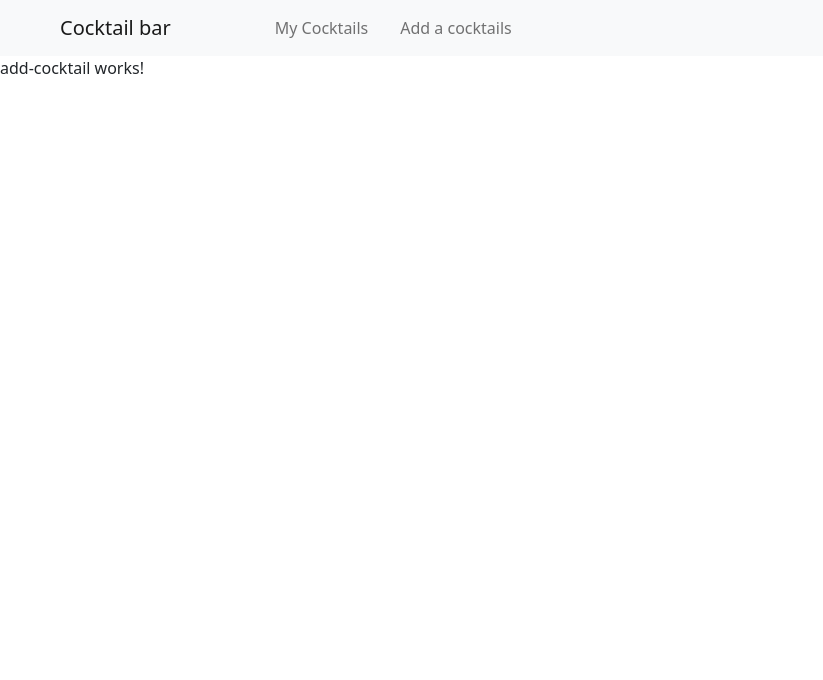
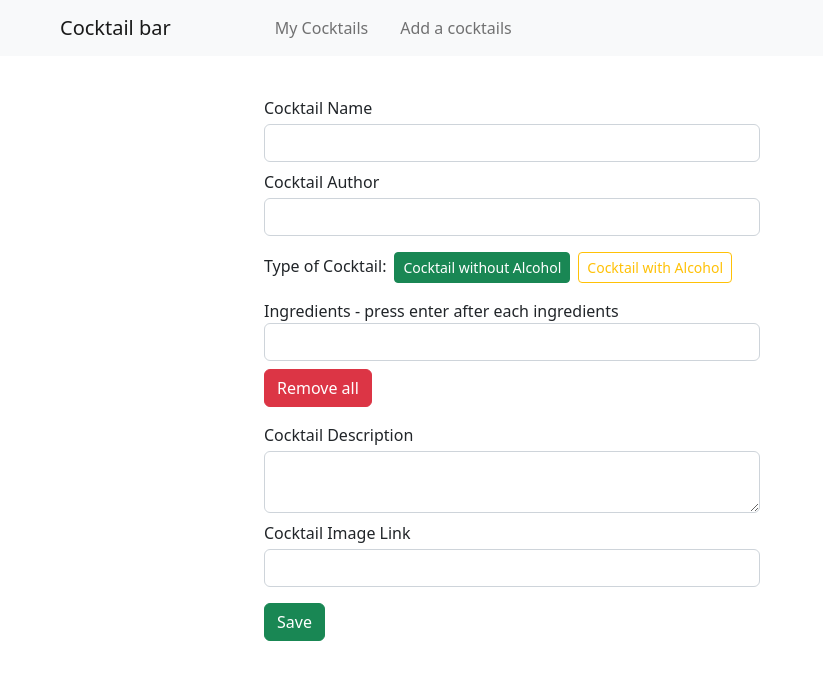
Before and after one commit to Vladut94/cocktail-bar, an Angular app: page /add-cocktail in a window 1280 px wide. Shown: the top 680 px of the page, without its empty margins (0-823 px from the left). Built offline with nearby package versions, Linux system fonts and the light colour scheme.

Commit message:
[create] a form in add-cocktail component

```diff
--- a/src/app/app.module.ts
+++ b/src/app/app.module.ts
@@ -2,6 +2,8 @@ import { NgModule } from '@angular/core';
 import { BrowserModule } from '@angular/platform-browser';
 
 import { AppRoutingModule } from './app-routing.module';
+
+
 import { AppComponent } from './app.component';
 import { HomeComponent } from './components/home/home.component';
 import { NavbarComponent } from './components/navbar/navbar.component';
--- a/src/app/components/add-cocktail/add-cocktail.component.css
+++ b/src/app/components/add-cocktail/add-cocktail.component.css
@@ -0,0 +1,6 @@
+form {
+  width: 40vw;
+  position: relative;
+  left: 20%;
+  margin-top: 40px;
+}
--- a/src/app/components/add-cocktail/add-cocktail.component.html
+++ b/src/app/components/add-cocktail/add-cocktail.component.html
@@ -1 +1,33 @@
-<p>add-cocktail works!</p>
+<form>
+  <div class="form-group m-2">
+    <label for="name">Cocktail Name</label>
+    <input id="name" type="text" class="form-control mt-1">
+  </div>
+  <div class="form-group m-2">
+    <label for="author">Cocktail Author</label>
+    <input id="author" type="text" class="form-control mt-1">
+  </div>
+  <div class="form-group m-2 mt-3 mb-3">
+    <label>Type of Cocktail:</label>
+    <input type="radio" class="btn-check" name="options-outlined" id="success-outlined" autocomplete="off" checked>
+    <label class="btn btn-outline-success btn-sm ms-2" for="success-outlined">Cocktail without Alcohol</label>
+
+    <input type="radio" class="btn-check" name="options-outlined" id="danger-outlined" autocomplete="off">
+    <label class="btn btn-outline-warning btn-sm ms-2" for="danger-outlined">Cocktail with Alcohol</label>
+  </div>
+  <div class="form-group m-2">
+    <label for="ingredients">Ingredients - press enter after each ingredients</label>
+    <span>{{valueOfIngredients}}</span>
+    <input id="ingredients" type="text" class="form-control" (submit)="getIngredientsValue()">
+    <button class="btn btn-danger mt-2 mb-2">Remove all</button>
+  </div>
+  <div class="form-group m-2">
+    <label for="description">Cocktail Description</label>
+    <textarea id="description" class="form-control mt-1"></textarea>
+  </div>
+  <div class="form-group m-2">
+    <label for="imageUrl">Cocktail Image Link</label>
+    <input id="imageUrl" type="text" class="form-control mt-1">
+  </div>
+  <button class="btn btn-success m-2">Save</button>
+</form>
--- a/src/app/components/add-cocktail/add-cocktail.component.ts
+++ b/src/app/components/add-cocktail/add-cocktail.component.ts
@@ -1,15 +1,23 @@
-import { Component, OnInit } from '@angular/core';
+import {Component, OnInit} from '@angular/core';
+
 
 @Component({
   selector: 'app-add-cocktail',
   templateUrl: './add-cocktail.component.html',
   styleUrls: ['./add-cocktail.component.css']
 })
+
+
 export class AddCocktailComponent implements OnInit {
+valueOfIngredients : [] = [];
 
   constructor() { }
 
   ngOnInit(): void {
   }
 
+  getIngredientsValue(){
+    console.log('nu merge');
+    // this.valueOfIngredients.push(event)
+  }
 }
--- a/src/index.html
+++ b/src/index.html
@@ -7,6 +7,7 @@
   <base href="/">
   <meta name="viewport" content="width=device-width, initial-scale=1">
   <link rel="icon" type="image/x-icon" href="favicon.ico">
+  <link rel="stylesheet" href="https://fonts.googleapis.com/css2?family=Material+Symbols+Outlined:opsz,wght,FILL,GRAD@20..48,100..700,0..1,-50..200" />
   <script defer src="https://cdn.jsdelivr.net/npm/bootstrap@5.2.2/dist/js/bootstrap.bundle.min.js" integrity="sha384-OERcA2EqjJCMA+/3y+gxIOqMEjwtxJY7qPCqsdltbNJuaOe923+mo//f6V8Qbsw3" crossorigin="anonymous"></script>
 </head>
 <body>
```
Also changed, not shown: 1 other file (tests, documents, lock files or other folders).
